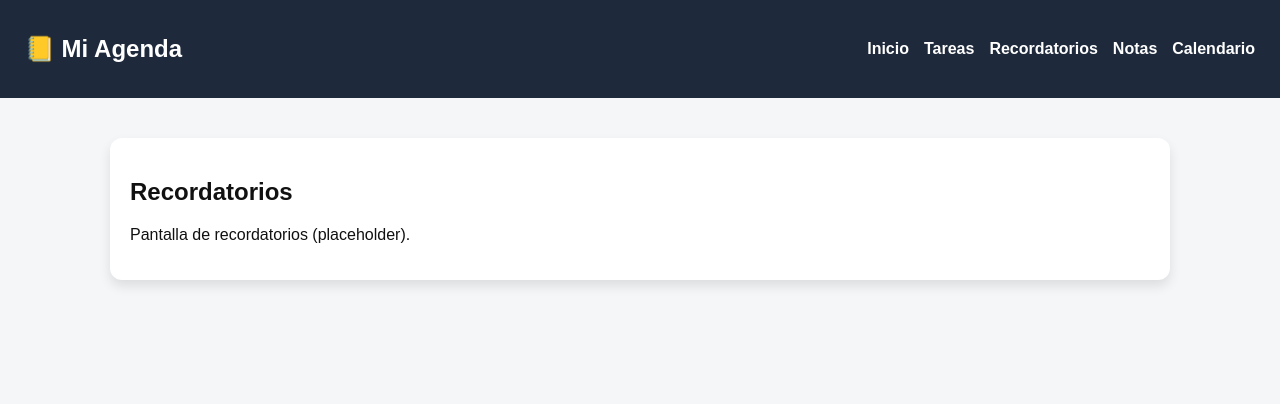
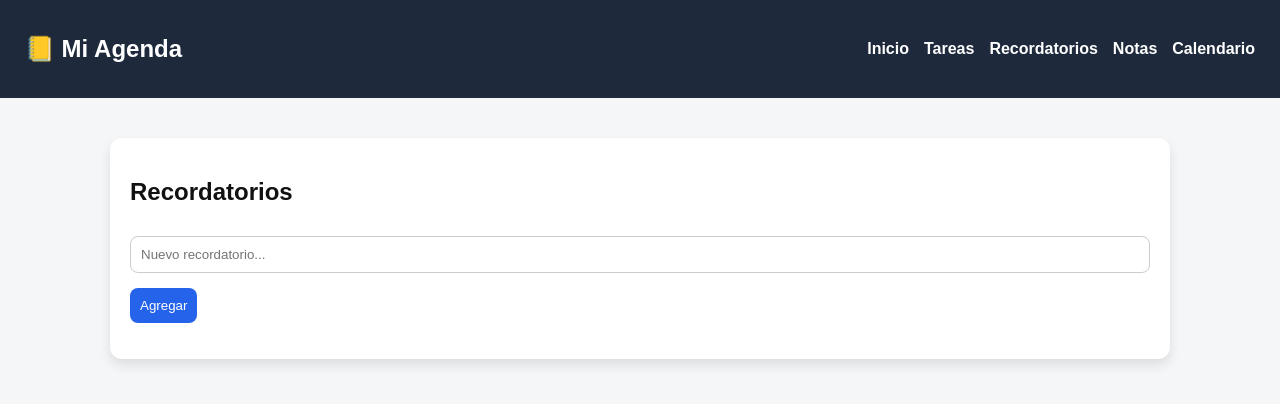
Before and after one commit to diegohernandez8345-glitch/agenda-app, a React (Create React App) app in the folder frontend/: page /recordatorios in a window 1280 px wide. Shown: the top 404 px of the page. Built offline with nearby package versions, Linux system fonts and the light colour scheme.

Commit message:
Update Recordatorios.jsx

```diff
--- a/frontend/src/pages/Recordatorios.jsx
+++ b/frontend/src/pages/Recordatorios.jsx
@@ -1,10 +1,50 @@
-import React from 'react';
+import React, { useState, useEffect } from "react";
 
-export default function Recordatorios(){
+export default function Recordatorios() {
+  const [texto, setTexto] = useState("");
+  const [recordatorios, setRecordatorios] = useState([]);
+
+  useEffect(() => {
+    const data = JSON.parse(localStorage.getItem("recordatorios")) || [];
+    setRecordatorios(data);
+  }, []);
+
+  const agregarRecordatorio = () => {
+    if (!texto.trim()) return;
+
+    const nuevo = { id: Date.now(), texto };
+    const nuevos = [...recordatorios, nuevo];
+
+    setRecordatorios(nuevos);
+    localStorage.setItem("recordatorios", JSON.stringify(nuevos));
+    setTexto("");
+  };
+
+  const eliminar = (id) => {
+    const nuevos = recordatorios.filter(r => r.id !== id);
+    setRecordatorios(nuevos);
+    localStorage.setItem("recordatorios", JSON.stringify(nuevos));
+  };
+
   return (
     <div>
       <h2>Recordatorios</h2>
-      <p>Pantalla de recordatorios (placeholder).</p>
+
+      <input
+        value={texto}
+        onChange={e => setTexto(e.target.value)}
+        placeholder="Nuevo recordatorio..."
+      />
+      <button onClick={agregarRecordatorio}>Agregar</button>
+
+      <ul>
+        {recordatorios.map(r => (
+          <li key={r.id}>
+            {r.texto}
+            <button onClick={() => eliminar(r.id)}>❌</button>
+          </li>
+        ))}
+      </ul>
     </div>
   );
 }
```
